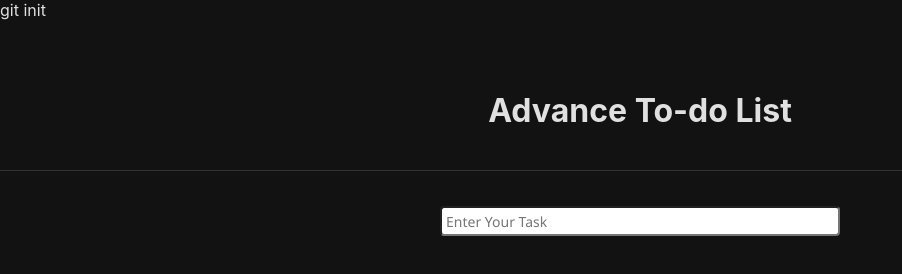
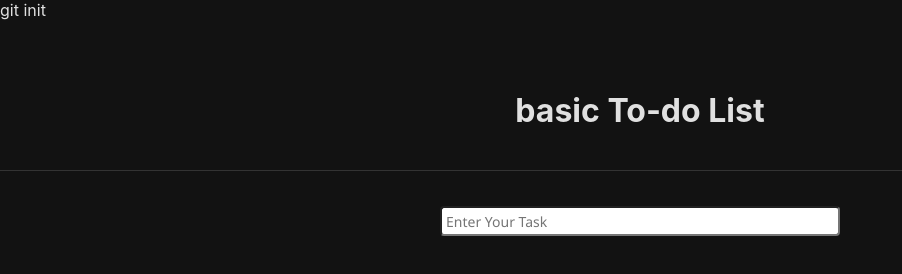
Before and after one commit to devxkamlesh/basic-to-do-list, a plain HTML site: page index.html in a window 1280 px wide. Shown: the whole page, without its empty margins (0-902 px from the left). Drawn offline with Linux system fonts and the light colour scheme.

Commit message:
Update index.html
name update advance to basic

```diff
--- a/index.html
+++ b/index.html
@@ -16,7 +16,7 @@ git init
   </head>
   <body>
     <header class="header">
-      <h1 class="heading">Advance To-do List</h1>
+      <h1 class="heading">basic To-do List</h1>
     </header>
     <div class="main">
       <div class="input-section">
```
